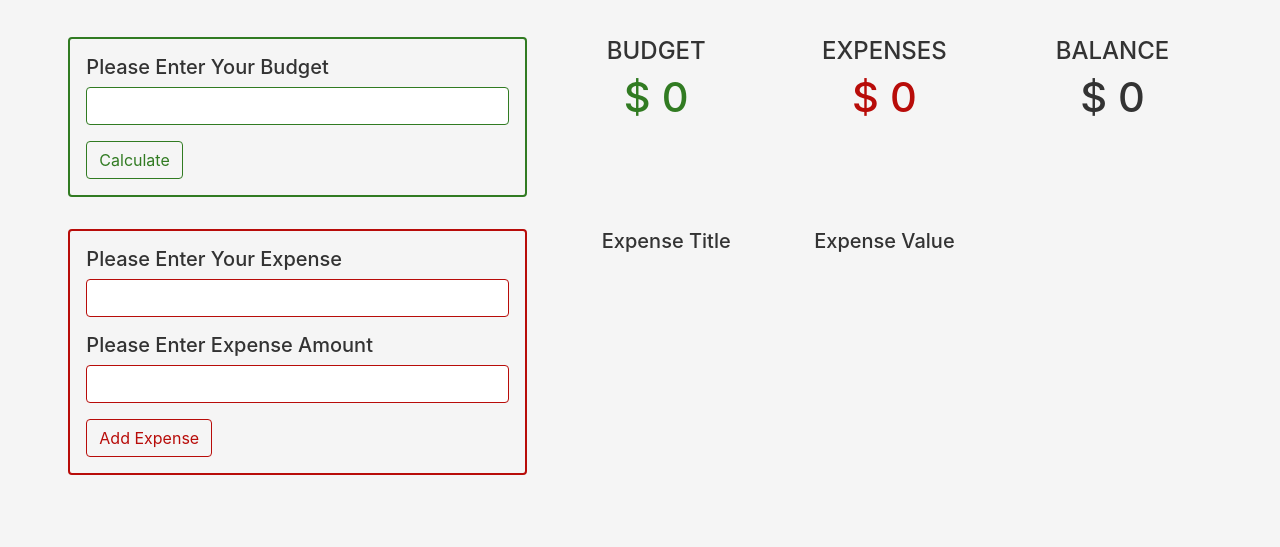
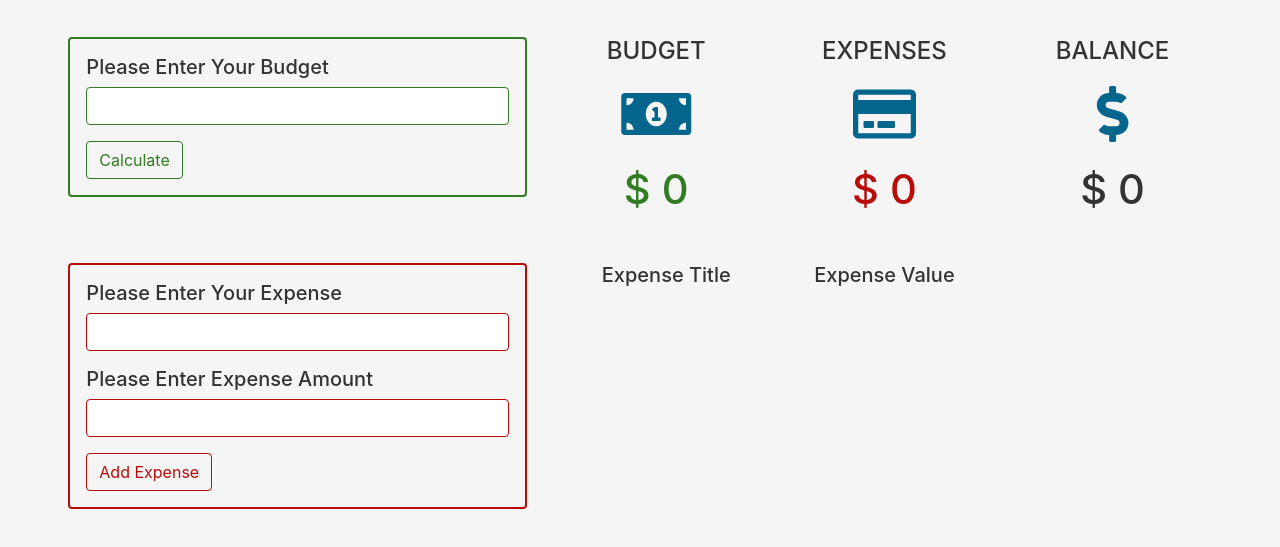
Before and after one commit to J-Ricker/Budget-app, a plain HTML site: page index.html in a window 1280 px wide. Shown: the part 53-600 px from the top of the page. Drawn offline with nearby package versions, Linux system fonts and the light colour scheme.

Commit message:
added font-awesome via cdn for icons

```diff
--- a/index.html
+++ b/index.html
@@ -8,6 +8,7 @@
     <link rel="stylesheet" href="https://stackpath.bootstrapcdn.com/bootstrap/4.3.1/css/bootstrap.min.css" integrity="sha384-ggOyR0iXCbMQv3Xipma34MD+dH/1fQ784/j6cY/iJTQUOhcWr7x9JvoRxT2MZw1T" crossorigin="anonymous">
     <link rel="stylesheet" type="text/css" media="screen" href="main.css">
     <link href="https://fonts.googleapis.com/css?family=Courgette" rel="stylesheet">
+    <link rel="stylesheet" href="https://use.fontawesome.com/releases/v5.7.2/css/all.css" integrity="sha384-fnmOCqbTlWIlj8LyTjo7mOUStjsKC4pOpQbqyi7RrhN7udi9RwhKkMHpvLbHG9Sr" crossorigin="anonymous">
 </head>
 <body>
         <div class="container-fluid">
```
